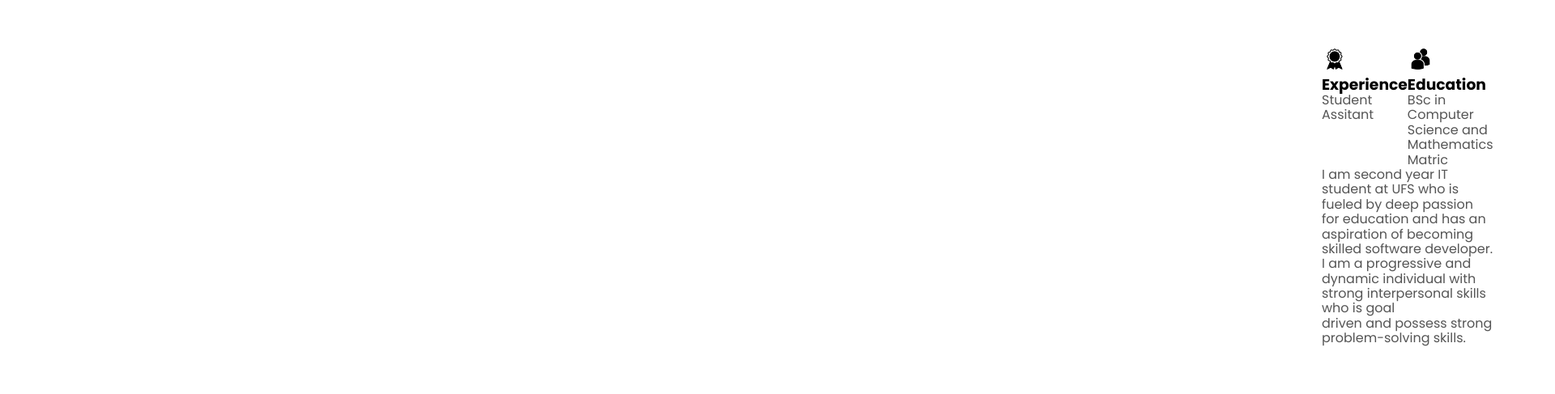
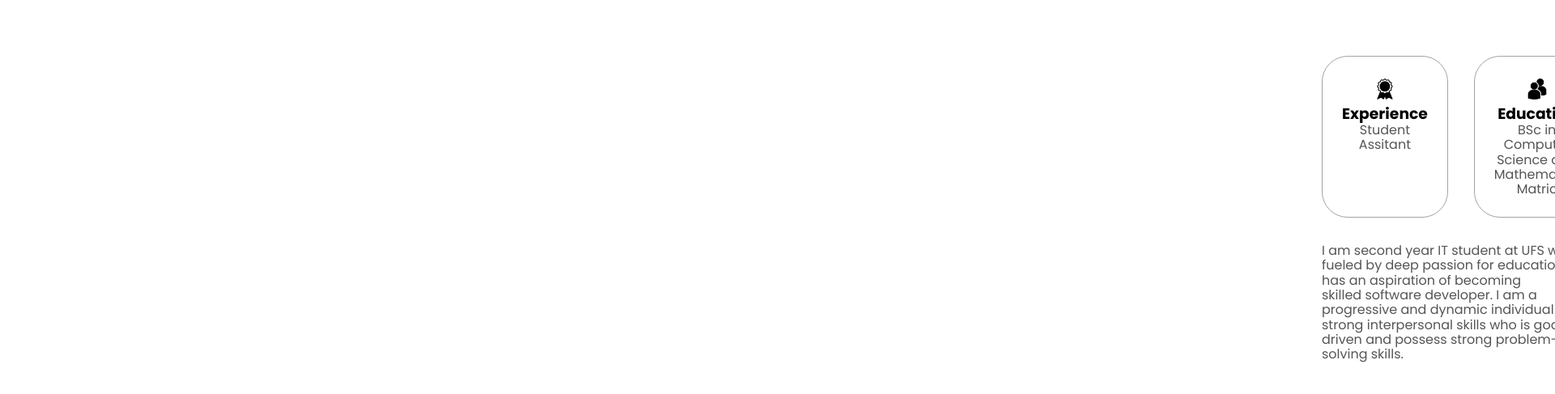
Before and after one commit to PhemeloSteve/phemelo_portfolio, a plain HTML site: page index.html in a window 1280 px wide. Shown: the part 1754-2241 px from the top of the page at 81% size, 1920 px wide, since content can reach past the window. Drawn offline with nearby package versions, Linux system fonts and the light colour scheme.

Commit message:
Corrected portfolio.css and index.html files

```diff
--- a/css/portfolio.css
+++ b/css/portfolio.css
@@ -263,7 +263,7 @@ section{
     position: relative;
 }
 
-.btn-containers{
+.about-containers{
     gap: 2rem;
     margin-bottom: 2rem;
     margin-top: 2rem;
@@ -274,12 +274,13 @@ section{
     flex-direction: column;
 }
 
-.about-containers, .about-details-container {
+.about-containers,
+.about-details-container {
     display: flex;
 }
 
 .about-pic{
-    border-radius: 2rem;;
+    border-radius: 2rem;
 }
 
 .arrow {
@@ -287,3 +288,12 @@ section{
     right: -5rem;
     bottom: 2.5rem;
 }
+.details-container{
+    padding: 1.5rem;
+    flex: 1;
+    background: white;
+    border-radius: 2rem;
+    border: rgb(53,53,53) 0.1rem solid;
+    border-color: rgb(163, 163, 163);
+    text-align: center;
+}
```
